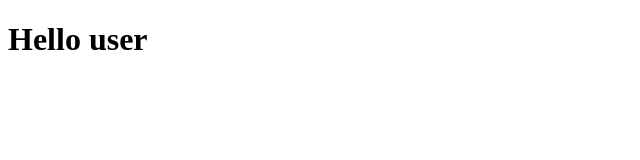
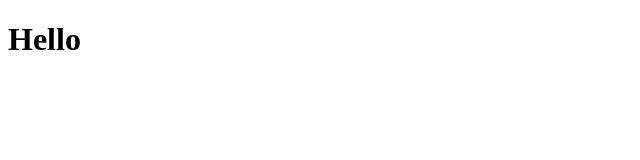
Before and after one commit to danilivanyuk/lastFmStats, a SvelteKit app in the folder front/: page /user in a window 1280 px wide. Shown: the top 160 px of the page, without its empty margins (0-640 px from the left). Built offline with nearby package versions, Linux system fonts and the light colour scheme.

Commit message:
username val store init

```diff
--- a/front/src/routes/user/+page.svelte
+++ b/front/src/routes/user/+page.svelte
@@ -1,8 +1,8 @@
 <script lang='ts'>
     import { getContext } from "svelte";
-
-    const user = getContext('user');
-    console.log(user)
-
+    import { userNickname } from "../../store";
+    console.log($userNickname)
+    let nickname = $userNickname
+    console.log('skdfjlsdf', nickname)
 </script>
-<h1>Hello user</h1>
+<h1>Hello {nickname}</h1>
--- /dev/null
+++ b/front/src/store.ts
@@ -0,0 +1,3 @@
+import { writable } from "svelte/store";
+
+export const userNickname = writable('')
```
Also changed, not shown: front/src/routes/+page.svelte (+3 -8 lines).
